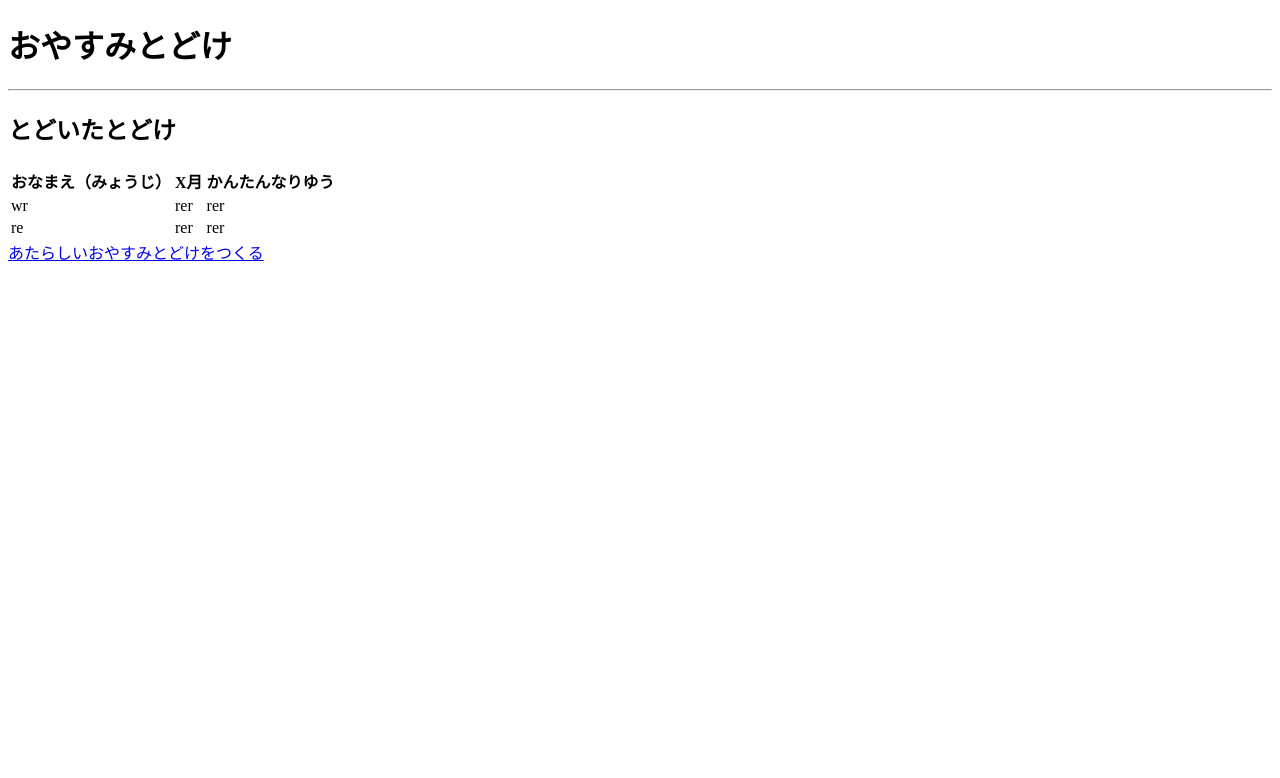
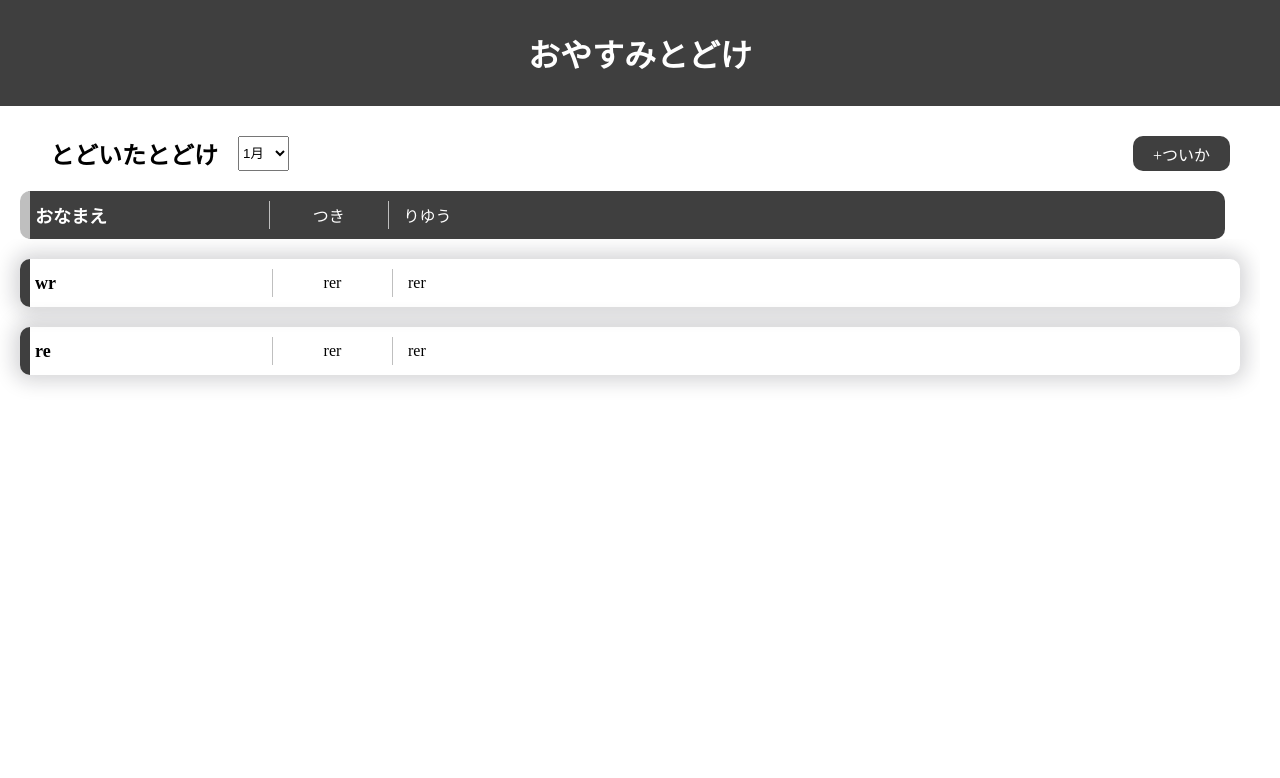
Before and after one commit to This-is-UserNamee/absApp, a Flask app: page / in a window 1280 px wide. Shown: the top 778 px of the page. Run offline with Flask 3, Linux system fonts and the light colour scheme; data comes from the database, SQL or seed files in the repository; both versions use the stored data as it was after the commit.

Commit message:
indexのCSS

```diff
--- /dev/null
+++ b/absApp/static/style.css
@@ -0,0 +1,129 @@
+*{
+    --bc00: #000000;
+    --bc01: #3f3f3f;
+    --bc02: #7f7f7f;
+    --bc03: #bfbfbf;
+    --bc04: #ffffff;
+    margin: 0px;
+    padding: 0px;
+}
+
+a{
+    text-decoration: none;
+}
+
+
+#title{
+    background-color: var(--bc01);
+    color: var(--bc04);
+    text-align: center;
+    margin: 0px;
+    padding: 30px;
+    margin-bottom: 30px;
+}
+
+.tops{
+    display: flex;
+    justify-content: space-between;
+    padding: 0px 50px;
+
+    div{
+        display: flex;
+
+        h2{
+            margin-right: 20px;
+        }
+    }
+}
+
+.null-dialog{
+    margin: 20px;
+    color: var(--bc02);
+}
+
+#month-list{
+    position: relative;
+    left: 0px;
+}
+
+.button-style{
+    display: flex;
+    background-color: var(--bc01);
+    color: var(--bc04);
+    border-radius: 10px;
+    text-align: center;
+    align-items: center;
+    padding: 5px 20px;
+}
+
+.button-style:hover{
+    opacity: 0.7;
+    transition: 0.3s;
+}
+
+.card-list{
+    position: relative;
+    display: block;
+    flex-direction: column;
+    width: calc(100vw - 40px);
+    height: 65vh;
+    overflow-y: scroll;
+    padding-left: 20px;
+    padding-bottom: 20px;
+}
+
+#card-sample{
+    position: relative;
+    margin-left: 20px;
+    background-color: var(--bc01);
+    color: var(--bc04);
+    border-color: var(--bc03);
+    width: calc(100% - 85px);
+    box-shadow: none;
+
+    .month{
+        color: var(--bc04);
+    }
+}
+
+.card{
+    display: grid;
+    grid-template-columns: repeat(10, 1fr);
+    grid-template-areas: "name name month reason reason reason reason reason reason reason";
+    margin: 20px 20px 0px 0px;
+    box-shadow: 0px 0px 20px 6px rgba(17, 17, 26, 0.18);
+    border-radius: 10px;
+    border-left: var(--bc01) 10px solid;
+    height: 3rem;
+
+    .name,
+    .month,
+    .reason{
+        display: flex;
+        align-items: center;
+        padding: 5px;
+        overflow: hidden;
+        white-space: nowrap;
+        text-overflow: ellipsis;
+    }
+
+    .name{
+        grid-area: name;
+        font-size: large;
+        font-weight: bold;
+    }
+
+    .month{
+        grid-area: month;
+        color: var(--bc00);
+        justify-content: center;
+        border: var(--bc03) solid;
+        border-width: 0px 1px;
+        margin: 10px 0px;
+    }
+
+    .reason{
+        grid-area: reason;
+        padding-left: 15px;
+    }
+}
--- a/absApp/templates/index.html
+++ b/absApp/templates/index.html
@@ -1,31 +1,48 @@
 <!DOCTYPE html>
 <html lang="ja">
-<!-- test -->
+
 <head>
     <meta charset="UTF-8" name="viewport" content="width=device-width, initial-scale=1">
+    <link rel="stylesheet" href="{{ url_for('static', filename='style.css') }}">
     <title>おやすみとどけ</title>
 </head>
 
 <body>
     <main>
-        <h1>おやすみとどけ</h1>
-        <hr>
-        <h2>とどいたとどけ</h2>
+        <h1 id="title">おやすみとどけ</h1>
+        <div class="tops">
+            <div>
+                <h2>とどいたとどけ</h2>
+                <select name="monthN" id="month-list">
+                    <option value="1">1月</option>
+                    <option value="2">2月</option>
+                    <option value="3">3月</option>
+                    <option value="4">4月</option>
+                    <option value="5">5月</option>
+                    <option value="6">6月</option>
+                    <option value="7">7月</option>
+                    <option value="8">8月</option>
+                    <option value="9">9月</option>
+                    <option value="10">10月</option>
+                    <option value="11">11月</option>
+                    <option value="12">12月</option>
+                </select>
+            </div>
+            <a class="button-style" href="{{ url_for('form') }}">+ついか</a>
+        </div>
         {% if books == [] %}
-        <div>
-            <p>今月のおやすみとどけはまだありません</p>
-        </div>
+        <div class="null-dialog">今月のおやすみとどけはまだありません</div>
         {% else %}
         <div>
             <table border="0">
-                <thead>
+                <!-- <thead>
                     <tr>
                         <th>おなまえ（みょうじ）</th>
                         <th>X月</th>
                         <th>かんたんなりゆう</th>
                     </tr>
-                </thead>
-                <tbody>
+                </thead> -->
+                <!-- <tbody>
                     {% for book in books %}
                     <tr>
                         <td>{{ book.name }}</td>
@@ -33,12 +50,29 @@
                         <td>{{ book.reason }}</td>
                     </tr>
                     {% endfor %}
-                </tbody>
+                </tbody> -->
+                <!-- <div class="card" id="card-sample">
+                    <div class="name">おなまえ</div>
+                    <div class="month">つき</div>
+                    <div class="reason">りゆう</div>
+                </div> -->
+                <div class="card" id="card-sample">
+                    <div class="name">おなまえ</div>
+                    <div class="month">つき</div>
+                    <div class="reason">りゆう</div>
+                </div>
+                <div class="card-list">
+                    {% for book in books %}
+                    <div class="card">
+                        <div class="name">{{ book.name }}</div>
+                        <div class="month">{{ book.month }}</div>
+                        <div class="reason">{{ book.reason }}</div>
+                    </div>
+                    {% endfor %}
+                </div>
             </table>
         </div>
         {% endif %}
-        <div>
-            <a href="{{ url_for('form') }}">あたらしいおやすみとどけをつくる</a>
-        </div>
+
     </main>
 </body>
```
Also changed, not shown: database.db (added).
